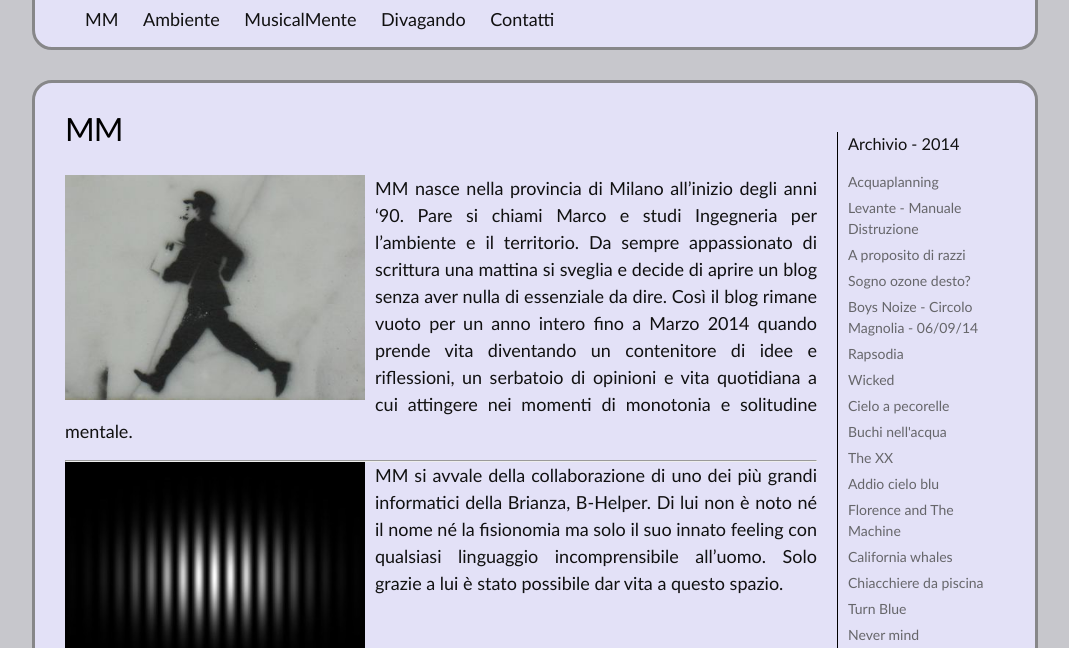
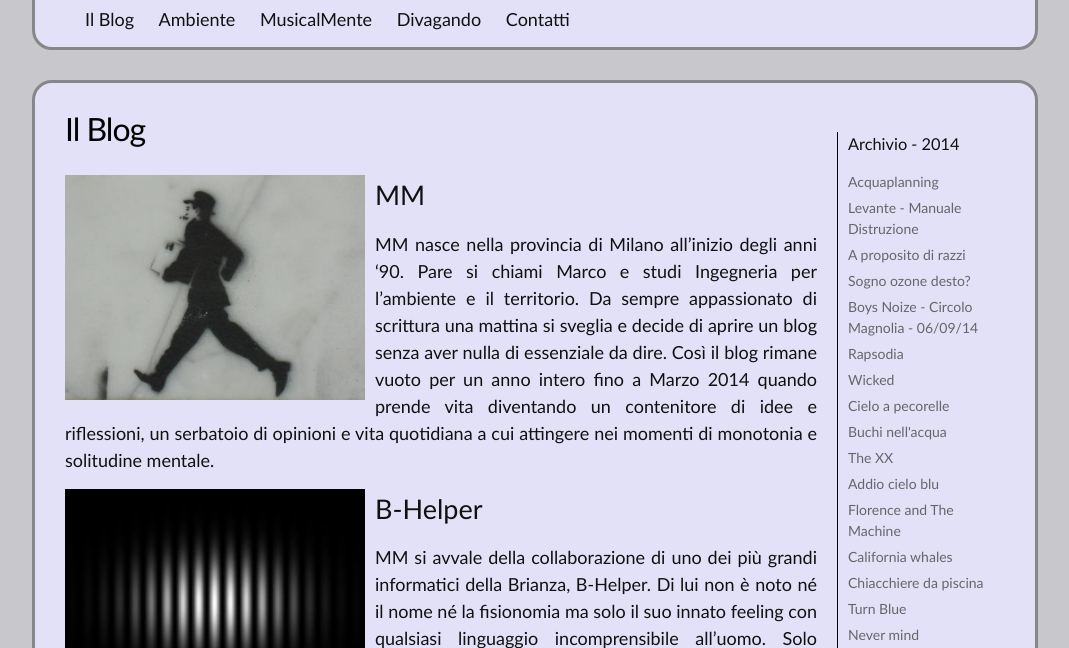
Before and after one commit to ilblogdimm/ilblogdimm, a Jekyll site: the page built from MM.md, in a window 1280 px wide and 900 px high, scrolled down 405 px, cut to the strip 252-900 px from the top of the window. Shown: the whole strip, without its empty margins (105-1174 px from the left). Built offline with Jekyll 4.4.1, drawn with Linux system fonts in a browser that asks for light colours.

Commit message:
Cambio titolo MM e aggiunti nomi

```diff
--- a/MM.md
+++ b/MM.md
@@ -1,6 +1,6 @@
 ---
 layout: page
-title: MM
+title: "Il Blog"
 permalink: /mm/
 comments: False
 weight: 1
@@ -17,12 +20,14 @@ Marzo 2014 quando prende vita diventando un contenitore di idee e riflessioni,
 un serbatoio di opinioni e vita quotidiana a cui attingere nei momenti di
 monotonia e solitudine mentale.
 
-***
 
 
 <div markdown="1" id="img-B-Helper">
 ![B-Helper](/assets/inter.jpg "Young")
 </div>
+
+# B-Helper
+
 MM si avvale della collaborazione di uno dei più grandi informatici della Brianza, B-Helper. Di lui
 non è noto né il nome né la fisionomia ma solo il suo innato feeling con qualsiasi linguaggio
 incomprensibile all'uomo. Solo grazie a lui è stato possibile dar vita a questo spazio.
--- a/_sass/_base.scss
+++ b/_sass/_base.scss
@@ -21,8 +21,6 @@ body {
     color: $text-color;
     background-color: $background-color;
 }
-
-
 
 /**
  * Set `margin-bottom` to maintain vertycal rhythm
```
Also changed, not shown: other parts of MM.md (+3 -0 lines).
